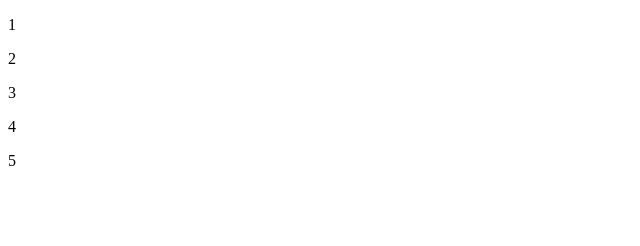
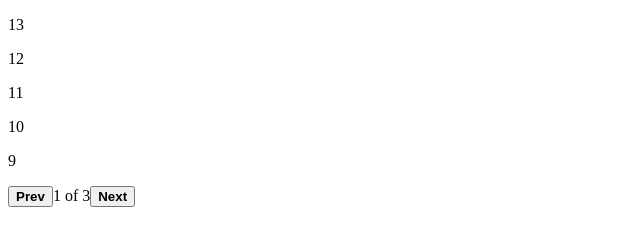
Before and after one commit to naixy28/pagination, a plain HTML site: page index.html in a window 1280 px wide. Shown: the whole page, without its empty margins (0-640 px from the left). Drawn offline with Linux system fonts and the light colour scheme.

Commit message:
add btn group

```diff
--- a/index.html
+++ b/index.html
@@ -6,8 +6,8 @@
 </head>
 <body>
     <div id="root">
-
     </div>
+    <p id="pg-control"></p>
     <script src='pagination.js'></script>
     <script>
     function f( val, index, arr) {
@@ -16,13 +16,21 @@
         return d;
     }
 
+    function s ( prev, next) {
+        console.log();
+        return next - prev;
+    }
+
     var p = new Pagination( {
         el: '#root',
+        btnGpEl: '#pg-control',
         renderFn: f,
-        // sortFn: ''
+        sortFn: s,
+        prevBtnHtml: '<strong>Prev</strong>',
+        nextBtnHtml: '<strong>Next</strong>',
     } );
 
-    p.setState({list: [1,2,3,4,5,6,7,8,9,10,11,12,13] })
+    p.setState({list: [1,2,3,4,5,6,7,8,9,10,11,12,13] });
 </script>
 </body>
 </html>
--- a/pagination.js
+++ b/pagination.js
@@ -1,15 +1,54 @@
 class Pagination{
     constructor ( opt ) {
+        if ( !new.target) throw 'Pagination() must be called with new!';
+
+        // merge options
         this.opt = Object.assign( {}, new.target.defaultOpts , opt );
-        this.rtSelector = this.opt.el;
         this.renderFn = this.opt.renderFn;
 
+        // get containers
         this.rtElement = document.querySelector(this.opt.el);
+        this.btnGpElement = document.querySelector(this.opt.btnGpEl);
+        if ( !this.rtElement ) throw 'Must set a root element to place list!';
+
+        // init state
         this.currPageCount = 0;
         this.state = {
             list: [],
             currPage: 0,
         }
+
+        // init button group
+        this.btnGpElement && this.initBtnGroup();
+    }
+
+    initBtnGroup() {
+        const prevBtn = document.createElement('button');
+        prevBtn.innerHTML = this.opt.prevBtnHtml;
+        prevBtn.classList.add( 'pg-prev-btn', 'pg-btn' );
+        prevBtn.addEventListener('click', (e) => {
+            this.prev();
+        })
+
+        const nextBtn = document.createElement('button');
+        nextBtn.innerHTML = this.opt.nextBtnHtml;
+        nextBtn.classList.add( 'pg-next-btn', 'pg-btn' );
+        nextBtn.addEventListener('click', (e) => {
+            this.next();
+        })
+
+        const btnGpContainer = document.createElement('p');
+        btnGpContainer.classList.add('pg-btn-gp');
+
+        btnGpContainer.appendChild(prevBtn);
+        btnGpContainer.appendChild(nextBtn);
+
+        const stateSpan = document.createElement('span');
+        stateSpan.classList.add('pg-state');
+
+        btnGpContainer.insertBefore( stateSpan, nextBtn );
+
+        this.btnGpElement.appendChild(btnGpContainer);
     }
 
     next(){
@@ -49,9 +88,12 @@ class Pagination{
 
     get calList (){
         let currList = Array.from(this.state.list);
-        this.opt.sortFn && this.opt.sortFn.call( this, currList );
+
+        // sort
+        this.opt.sortFn && Array.prototype.sort.call(currList, this.opt.sortFn );
+
+        // get index range
         const range = this.calPageRange();
-
         console.log(this.currPageCount, this.state.currPage, range);
 
         currList = currList.filter( (val, index, arr) => {
@@ -65,18 +107,29 @@ class Pagination{
 
     update () {
         this.rtElement.innerHTML = '';
+
+        // run getter of calList
         const list = this.calList;
+
+        // render list
         const dof = document.createDocumentFragment();
-
         list.forEach( (val, index, arr) => {
             dof.appendChild( this.renderFn.call( this, val, index, arr ));
         })
+        this.rtElement.append(dof);
 
-        this.rtElement.append(dof);
+        // update button group text
+        if ( this.btnGpElement ){
+            this.btnGpElement.querySelector('.pg-state').innerHTML = `${this.state.currPage + 1} of ${this.currPageCount}`;
+        }
     }
 }
 
 Pagination.defaultOpts = {
+            el: '#pg-root',
+            btnGpEl: '#pg-ctrl',
             interval: 5,
-            limit: 5
+            limit: 5,
+            prevBtnHtml: '<',
+            nextBtnHtml: '>'
         }
```
